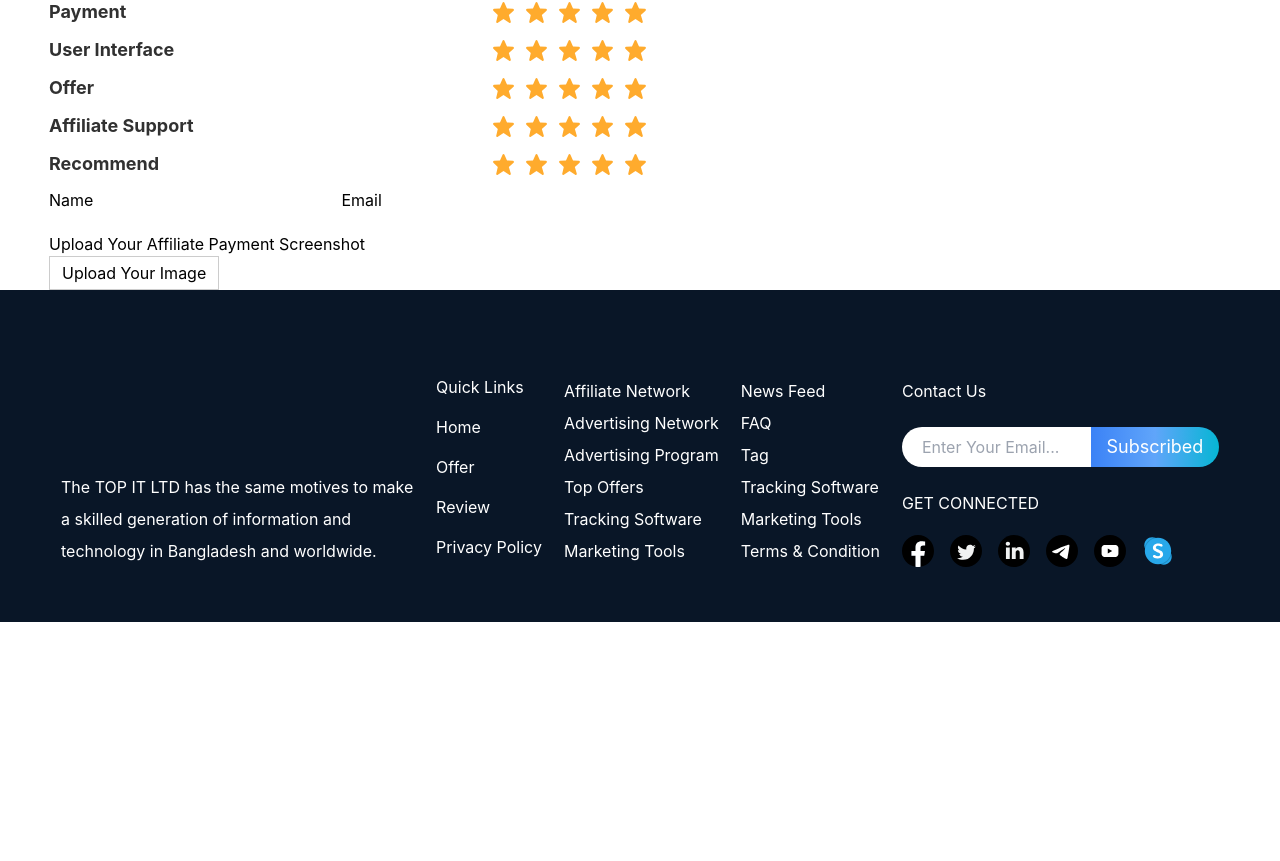
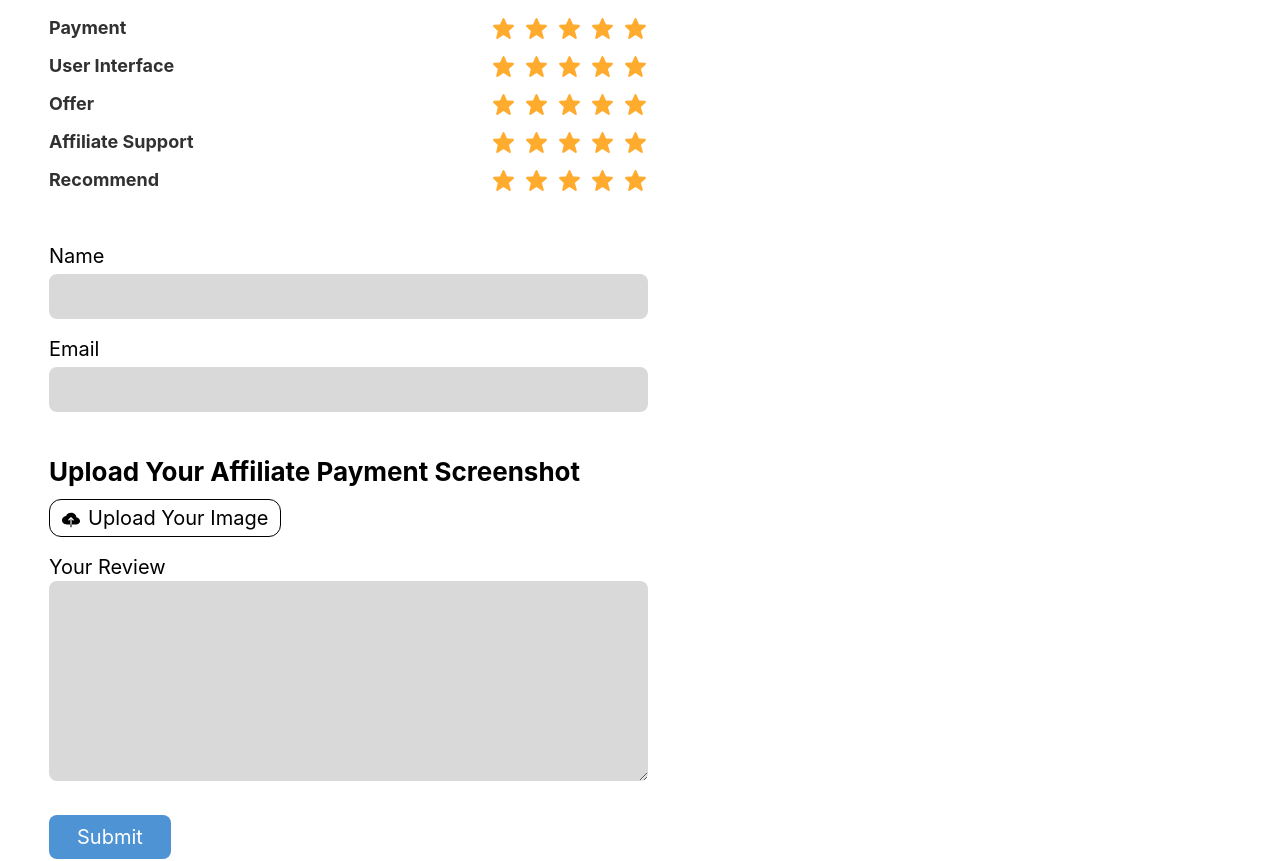
Before and after one commit to AFM-Taha/affling, a Next.js app: page /affiliate-network/review in a window 1280 px wide. Shown: the part 379-1240 px from the top of the page. Before the commit the page ends 1001 px from the top, so only its background shows below. Built offline with nearby package versions, Linux system fonts and the light colour scheme.

Commit message:
finish static design of affiliate network review page

```diff
--- a/src/components/common/Forms/ImageUploader.tsx
+++ b/src/components/common/Forms/ImageUploader.tsx
@@ -1,5 +1,6 @@
 import Image from 'next/image';
 import { useState } from 'react';
+import { IoCloudUpload } from 'react-icons/io5';
 
 export default function ImageUploader() {
   const [image, setImage] = useState('');
@@ -7,13 +8,13 @@ export default function ImageUploader() {
   return (
     <>
       {image && (
-        <div>
-          <Image src={image} alt={image} height={90} width={160} />
+        <div className="my-4">
+          <Image src={image} alt={image} width={320} height={180} />
         </div>
       )}
       <label
         htmlFor="image-input"
-        className="inline-block cursor-pointer border border-[#ccc] px-3 py-1">
+        className="inline-block cursor-pointer rounded-xl border border-black px-3 py-1 text-xl">
         <input
           onChange={(e) => {
             if (e.target.files)
@@ -24,6 +25,7 @@ export default function ImageUploader() {
           id="image-input"
           accept="image/*"
         />
+        <IoCloudUpload className="mr-2 inline text-[24px]" size={18} />
         Upload Your Image
       </label>
     </>
--- a/src/components/common/Forms/NetworkDetailReviewForm.tsx
+++ b/src/components/common/Forms/NetworkDetailReviewForm.tsx
@@ -2,13 +2,40 @@ import ImageUploader from './ImageUploader';
 
 export default function NetworkDetailReviewForm() {
   return (
-    <form>
-      <label htmlFor="name">Name</label>
-      <input type="text" id="name" />
-      <label htmlFor="email">Email</label>
-      <input type="text" id="email" />
-      <h3 className="mt-5">Upload Your Affiliate Payment Screenshot</h3>
+    <form className="mt-12">
+      <label className="text-xl" htmlFor="name">
+        Name
+      </label>
+      <input
+        className="mb-4 mt-1 h-[45px] w-full rounded-lg bg-[#D9D9D9] px-4 py-1"
+        type="text"
+        id="name"
+      />
+      <label className="text-xl" htmlFor="email">
+        Email
+      </label>
+      <input
+        className="mt-1 h-[45px] w-full rounded-lg bg-[#D9D9D9] px-4 py-1"
+        type="text"
+        id="email"
+      />
+      <h3 className="mb-2 mt-10 text-[26px] font-bold">
+        Upload Your Affiliate Payment Screenshot
+      </h3>
       <ImageUploader />
+      <div className="mt-4">
+        <label className="text-xl" htmlFor="review">
+          Your Review
+        </label>
+        <textarea
+          className="min-h-[200px] w-full rounded-lg bg-[#D9D9D9] px-4 py-3"
+          id="review"></textarea>
+      </div>
+      <button
+        className="my-7 rounded-lg bg-[#4E93D3] px-7 py-2 text-xl text-white hover:bg-blue-600"
+        type="submit">
+        Submit
+      </button>
     </form>
   );
 }
--- a/src/pages/affiliate-network/review.tsx
+++ b/src/pages/affiliate-network/review.tsx
@@ -5,7 +5,7 @@ import { BiSolidStar } from 'react-icons/bi';
 export default function Review() {
   return (
     <div className="max-w-[648px] pl-[49px] pt-[49px]">
-      <div className="mb-8 flex items-center gap-2">
+      <div className="mb-12 flex items-center gap-2">
         <Image
           src="/topclientofffer.png"
           alt="topclientofffer"
```
